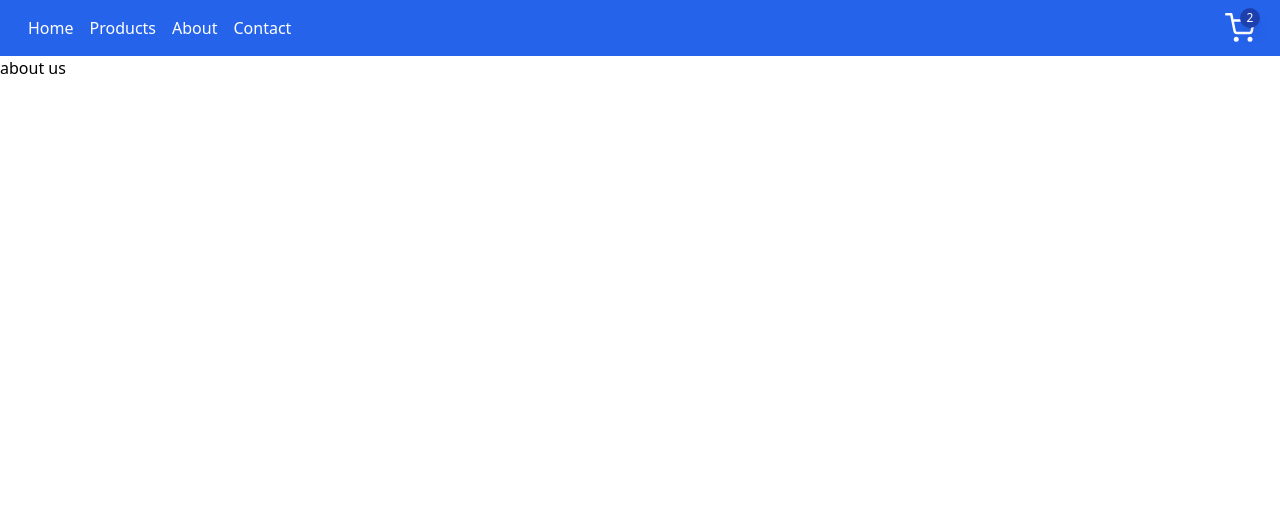
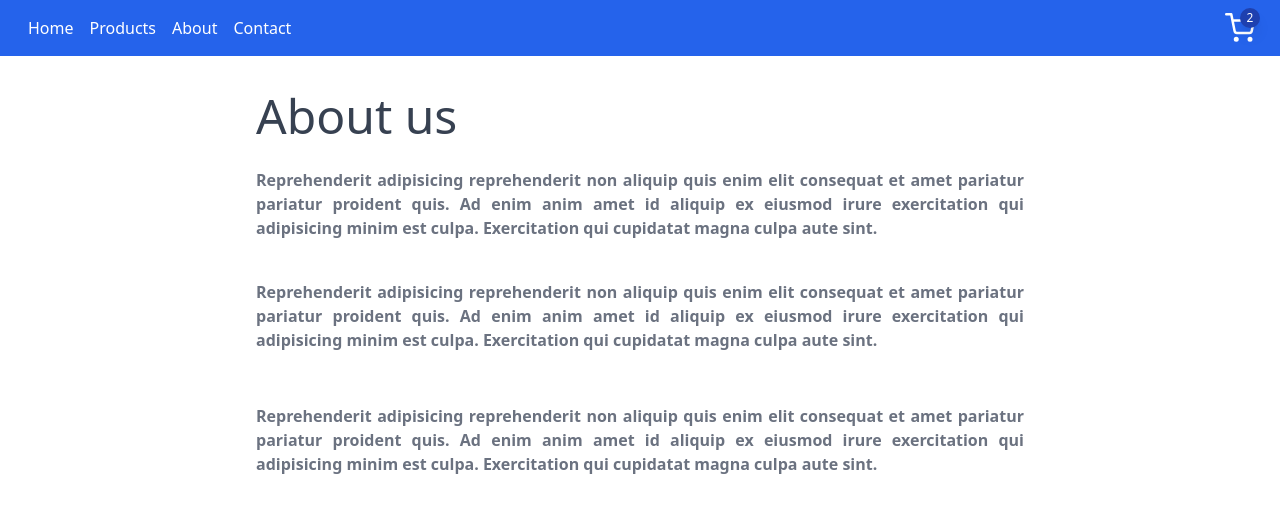
Before and after one commit to SamanKeighobadi/phone-store, a Next.js app: page /about in a window 1280 px wide. Shown: the top 512 px of the page. Built offline with nearby package versions, Linux system fonts and the light colour scheme.

Commit message:
refactor: about page
compelet about page content & structure

```diff
--- a/pages/about.js
+++ b/pages/about.js
@@ -1,11 +1,37 @@
-import React from 'react';
+import React from "react";
 
 const About = () => {
-    return (
-        <div>
-            <h1>about us</h1>
+  return (
+    <div className="grid place-content-center py-9">
+      <div className=" max-w-3xl">
+        <h1 className="text-5xl pb-4 font-sebold text-gray-700">About us</h1>
+        <div className="pt-3 text-gray-500">
+          <p className="font-semibold text-justify">
+            Reprehenderit adipisicing reprehenderit non aliquip quis enim elit
+            consequat et amet pariatur pariatur proident quis. Ad enim anim amet
+            id aliquip ex eiusmod irure exercitation qui adipisicing minim est
+            culpa. Exercitation qui cupidatat magna culpa aute sint.
+          </p>
         </div>
-    );
-}
+        <div className="py-10 text-gray-500">
+          <p className="font-semibold text-justify">
+            Reprehenderit adipisicing reprehenderit non aliquip quis enim elit
+            consequat et amet pariatur pariatur proident quis. Ad enim anim amet
+            id aliquip ex eiusmod irure exercitation qui adipisicing minim est
+            culpa. Exercitation qui cupidatat magna culpa aute sint.
+          </p>
+        </div>
+        <div className="pt-3 text-gray-500">
+          <p className="font-semibold text-justify">
+            Reprehenderit adipisicing reprehenderit non aliquip quis enim elit
+            consequat et amet pariatur pariatur proident quis. Ad enim anim amet
+            id aliquip ex eiusmod irure exercitation qui adipisicing minim est
+            culpa. Exercitation qui cupidatat magna culpa aute sint.
+          </p>
+        </div>
+      </div>
+    </div>
+  );
+};
 
 export default About;
```
